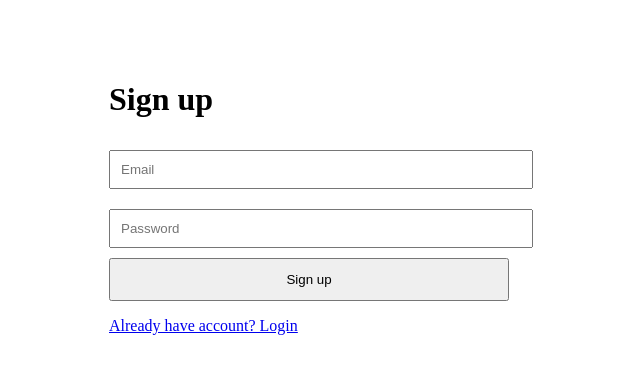
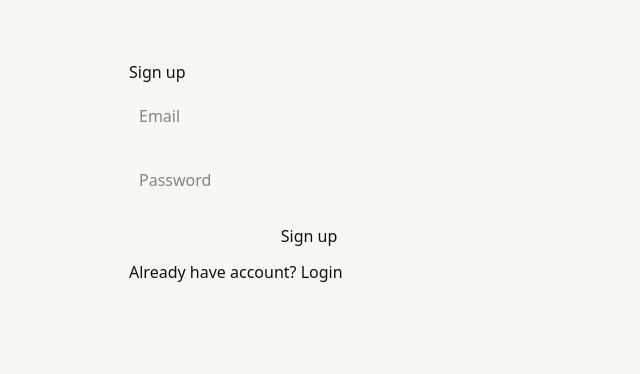
Before and after one commit to mb9081517-pixel/LanguageTalk, a Next.js app: page /signup in a window 1280 px wide. Shown: the top 374 px of the page, without its empty margins (331-971 px from the left). Built offline with nearby package versions, Linux system fonts and the light colour scheme; no server answers.

Commit message:
Create layout.tsx

```diff
--- /dev/null
+++ b/app/layout.tsx
@@ -0,0 +1,18 @@
+import "../globals.css";
+
+export const metadata = {
+  title: "LanguageTalk.live",
+  description: "Connect Globally. Speak Confidently.",
+};
+
+export default function RootLayout({
+  children,
+}: Readonly<{
+  children: React.ReactNode;
+}>) {
+  return (
+    <html lang="en">
+      <body>{children}</body>
+    </html>
+  );
+}
```
